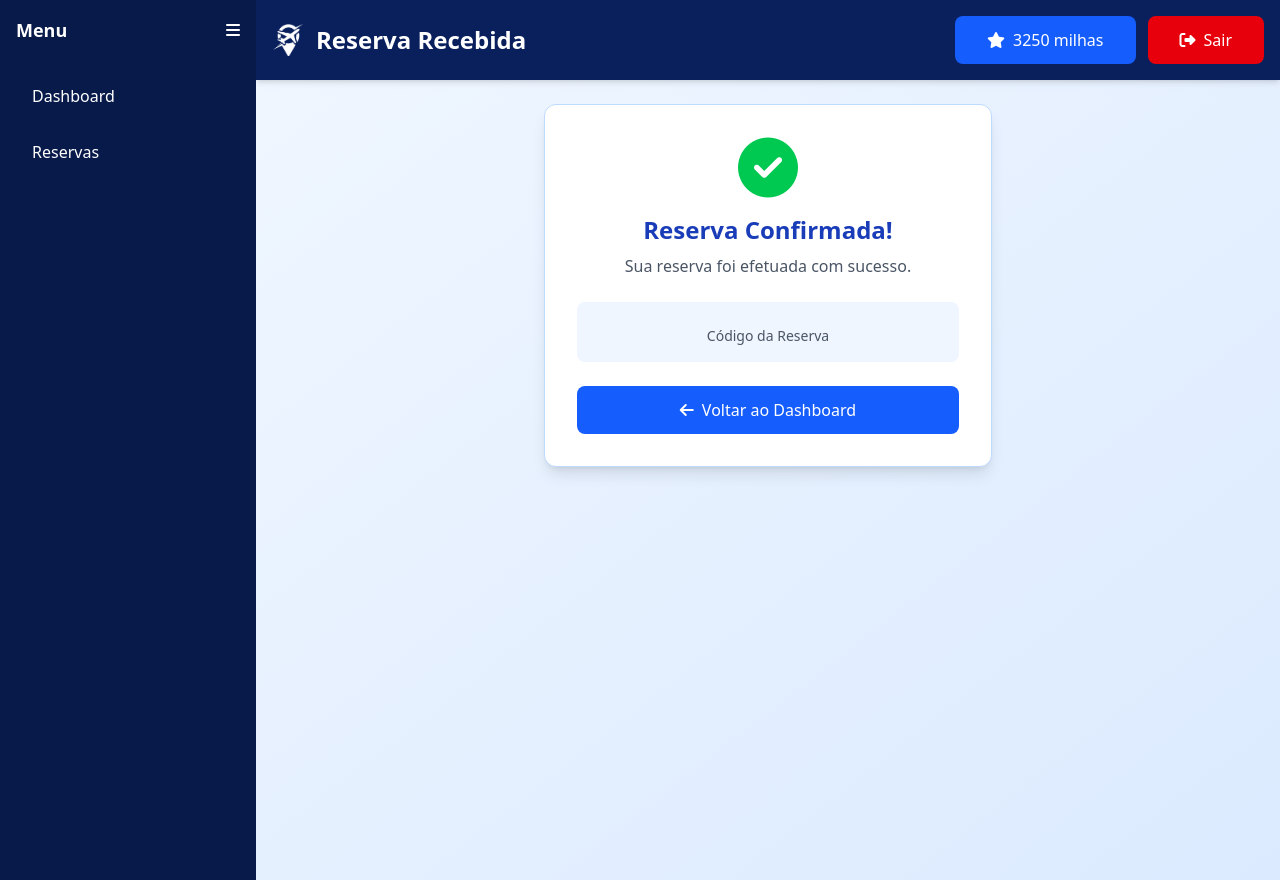
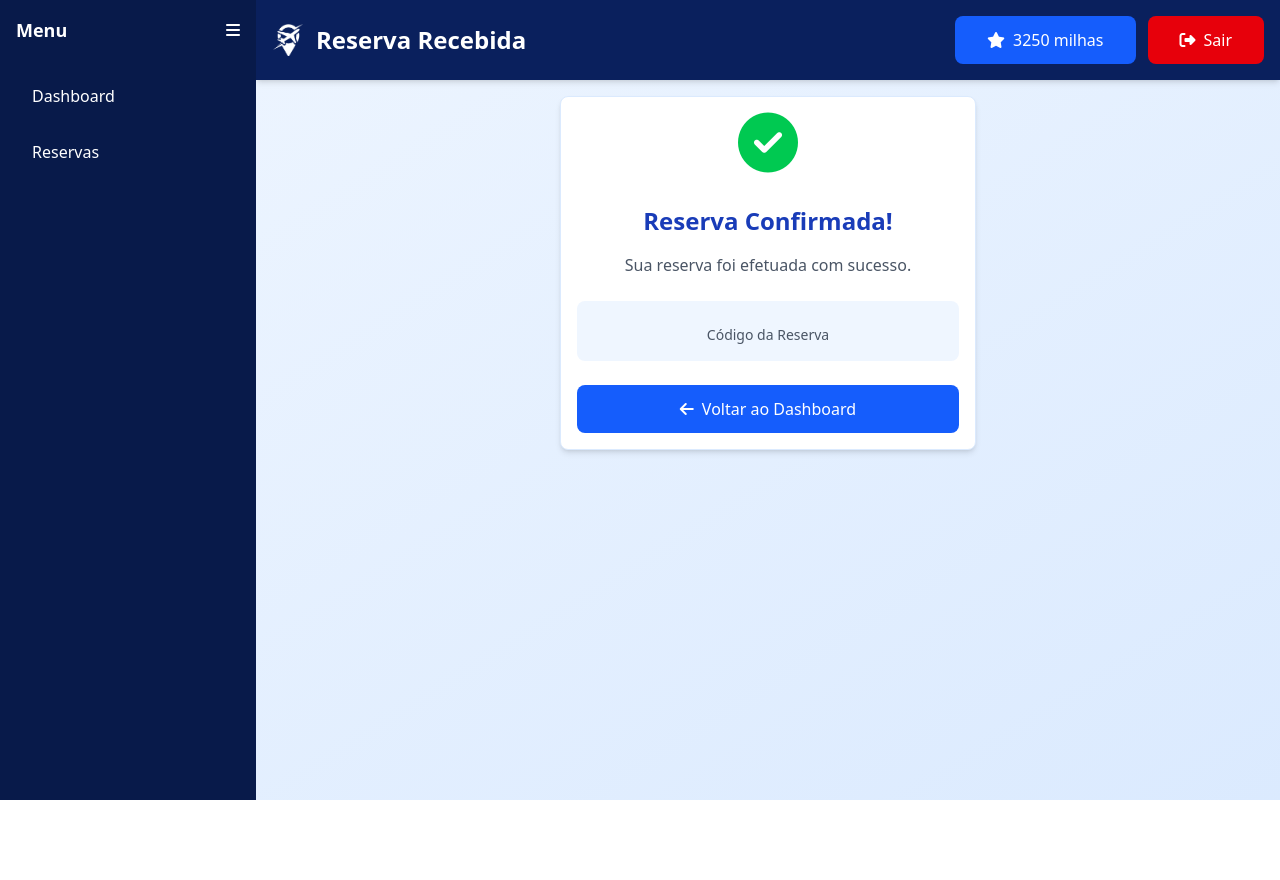
Before and after one commit to dac-ufpr-org/airline-company, a Vue app in the folder frontend/: page /client/reservas/comprovante in a window 1280 px wide. After the commit the page ends 800 px from the top, so only its background shows below. Built offline with nearby package versions, Linux system fonts and the light colour scheme.

Commit message:
chore: ajustes de views

```diff
--- a/frontend/src/views/client/BuyMiles.vue
+++ b/frontend/src/views/client/BuyMiles.vue
@@ -1,9 +1,10 @@
 <template>
     <main class="p-6 max-w-xl mx-auto space-y-6">
-      <h1 class="text-2xl font-semibold">Comprar Milhas</h1>
+      <Title label="Comprar Milhas" />
 
       <form @submit.prevent="confirmPurchase" class="space-y-4">
-
+        <Card>
+          <template #default>
             <Input
               title="Valor (R$)"
               type="text"
@@ -12,7 +13,6 @@
               v-model="form.valor"
               @input="formatCurrency"
             />
-
             <Input
               title="Milhas Recebidas"
               type="text"
@@ -20,15 +20,14 @@
               :placeholder="milhasCalculadas || '0'"
               disabled
             />
-
-        <div class="flex justify-end pt-4">
             <Button
               type="submit"
               blue
               label="Confirmar Compra"
               icon="fa-check"
             />
-        </div>
+          </template>
+        </Card>
       </form>
 
       <Modal v-if="modalVisible" @close="modalVisible = false">
--- a/frontend/src/views/client/ClientMilesExtract.vue
+++ b/frontend/src/views/client/ClientMilesExtract.vue
@@ -8,14 +8,11 @@
         :initial-search-term="searchTerm"
         @tab-change="updateTab"
       >
-
-
         <template #cell-type="{ item }">
           <ColorBadge :label='this.labelName[item.type]' :green="item.type === 'entry'" :red="item.type === 'exit'" />
         </template>
 
         <template #table-actions>
-
             <Input
                 title="Buscar transação"
                 type="text"
@@ -24,7 +21,6 @@
                 v-model="searchTerm"
                 class="w-full"
             />
-
             <Button
                 blue
                 label="Comprar Milhas"
@@ -32,7 +28,6 @@
                 @click="BuyMiles"
                 class="w-auto max-w-[200px] text-sm"
             />
-
         </template>
 
         <template #cell-actions="{ item }">
--- a/frontend/src/views/client/Reservation.vue
+++ b/frontend/src/views/client/Reservation.vue
@@ -1,11 +1,8 @@
 <template>
     <main>
         <Title label="Consultar Reserva" />
-
         <SearchForm @search="handleSearch" :items="formItems" :error="errors.reservationId" />
-
         <Loading v-if="loading" label="Buscando reservas..." />
-
         <div v-else>
             <div v-if="reservations.length === 0 && searchPerformed" class="text-center py-8 text-gray-500">
                 <p>Nenhuma reserva encontrada. Tente alterar seus critérios de busca.</p>
@@ -49,7 +46,6 @@
                 <p>Informe os critérios de busca para encontrar reservas existentes.</p>
             </div>
         </div>
-
         <LoadingDots v-if="loading" />
     </main>
 </template>
--- a/frontend/src/views/client/ReservationConfirmation.vue
+++ b/frontend/src/views/client/ReservationConfirmation.vue
@@ -1,9 +1,10 @@
 <template>
-    <div class="min-h-screen bg-gradient-to-br from-blue-50 to-blue-100 p-4">
     <div class="container mx-auto max-w-3xl">
-        <h1 class="text-2xl font-bold text-blue-800 mb-6">Confirmar Reserva</h1>
+      <Title label="Confirmar Reserva" />
 
-        <div class="bg-white p-6 rounded-xl shadow-lg border border-blue-200 mb-6">
+      <Card>
+        <template #default>
+          <div>
             <h2 class="text-xl font-semibold mb-4">Detalhes do Voo</h2>
             <div class="grid grid-cols-2 gap-4 mb-4">
               <div>
@@ -24,10 +25,13 @@
               </div>
             </div>
           </div>
+        </template>
+      </Card>
 
-        <div class="bg-white p-6 rounded-xl shadow-lg border border-blue-200 mb-6">
+      <Card>
+        <template #default>
+          <div>
             <h2 class="text-xl font-semibold mb-4">Sua Reserva</h2>
-
             <Input
               title="Quantidade de Passagens"
               type="number"
@@ -35,7 +39,6 @@
               min="1"
               class="mb-4"
             />
-
             <div class="grid grid-cols-2 gap-4 mb-4">
               <div>
                 <p class="text-gray-600">Total em Dinheiro</p>
@@ -46,7 +49,6 @@
                 <p class="font-bold text-lg">{{ totalMilhas }} milhas</p>
               </div>
             </div>
-
             <div class="mb-4">
               <p class="text-gray-600 mb-2">Usar minhas milhas (Saldo: {{ milhasDisponiveis }} milhas)</p>
               <Input
@@ -56,14 +58,12 @@
                 min="0"
               />
             </div>
-
             <div class="bg-blue-50 p-4 rounded-lg mb-6">
               <p class="font-bold text-blue-800">Total a Pagar: {{ formatCurrency(totalAPagar) }}</p>
               <p v-if="milhasUsadas > 0" class="text-sm">
                 ({{ milhasUsadas }} milhas + {{ formatCurrency(totalAPagar) }} em dinheiro)
               </p>
             </div>
-
             <Button
               green
               label="Confirmar Reserva"
@@ -72,7 +72,8 @@
               :disabled="!canConfirm"
             />
           </div>
-      </div>
+        </template>
+      </Card>
     </div>
   </template>
 
--- a/frontend/src/views/client/ReservationReceipt.vue
+++ b/frontend/src/views/client/ReservationReceipt.vue
@@ -1,11 +1,9 @@
 <template>
-  <div class="min-h-screen bg-gradient-to-br from-blue-50 to-blue-100 p-6">
-    <div class="container mx-auto max-w-md text-center">
-      <div class="bg-white p-8 rounded-xl shadow-lg border border-blue-200">
-        <div class="text-green-500 text-6xl mb-4">
-          <i class="fa-solid fa-check-circle"></i>
-        </div>
-        <h1 class="text-2xl font-bold text-blue-800 mb-2">Reserva Confirmada!</h1>
+    <div class="container mx-auto max-w-md text-center mt-4">
+      <Card>
+        <template #default>
+          <i class="fa-solid fa-check-circle text-green-500 text-6xl mb-4" />
+          <Title label="Reserva Confirmada!" />
           <p class="text-gray-600 mb-6">Sua reserva foi efetuada com sucesso.</p>
 
           <div class="bg-blue-50 p-4 rounded-lg mb-6">
@@ -13,7 +11,6 @@
             <p class="text-sm text-gray-600 mt-2">Código da Reserva</p>
           </div>
 
-        <!-- Botão para voltar ao Dashboard -->
           <Button
             blue
             label="Voltar ao Dashboard"
@@ -21,8 +18,8 @@
             class="w-full"
             icon="fa-arrow-left"
           />
-      </div>
-    </div>
+        </template>
+      </Card>
     </div>
 </template>
 
@@ -31,22 +28,8 @@
 export default {
   methods: {
     goToDashboard() {
-      // Redireciona para a rota do dashboard do cliente
       this.$router.push('/client/dashboard');
-
-      // Alternativa: se você quiser forçar recarregar a página
-      // window.location.href = '/client/dashboard';
     }
   }
 }
 </script>
-
-<style scoped>
-/* Estilos adicionais (opcional) */
-.button-container {
-  transition: all 0.3s ease;
-}
-.button-container:hover {
-  transform: translateY(-2px);
-}
-</style>
--- a/frontend/src/views/employee/Employee.vue
+++ b/frontend/src/views/employee/Employee.vue
@@ -41,6 +41,7 @@
         </div>
       </template>
     </Table>
+
     <Modal v-if="modalType === 'remove'" @close="closeModal">
       <template #content>
         <h2 class="text-lg font-semibold mb-4">Remover Funcionário</h2>
```
Lines whose indentation alone changed are shown as unchanged.
